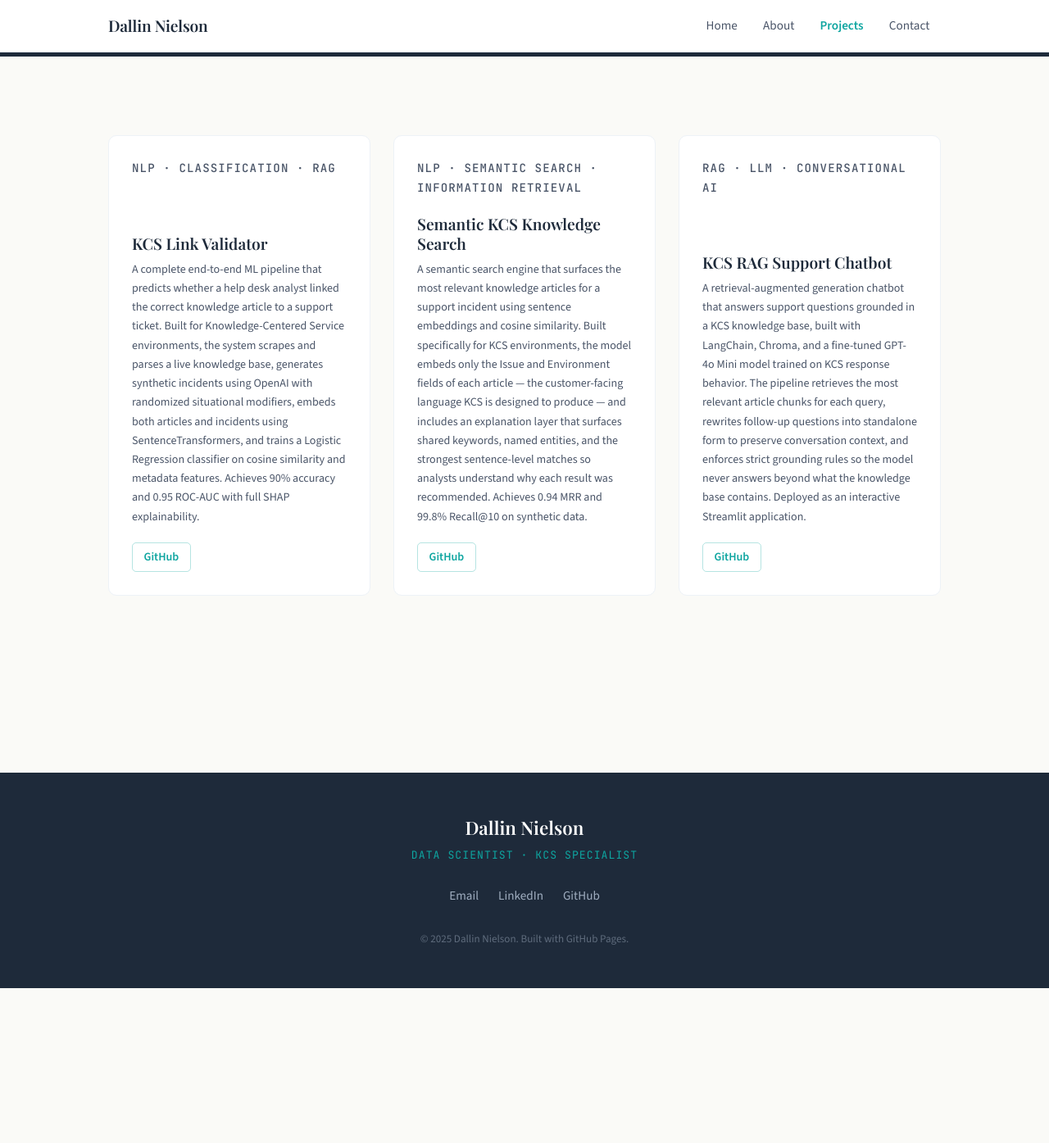
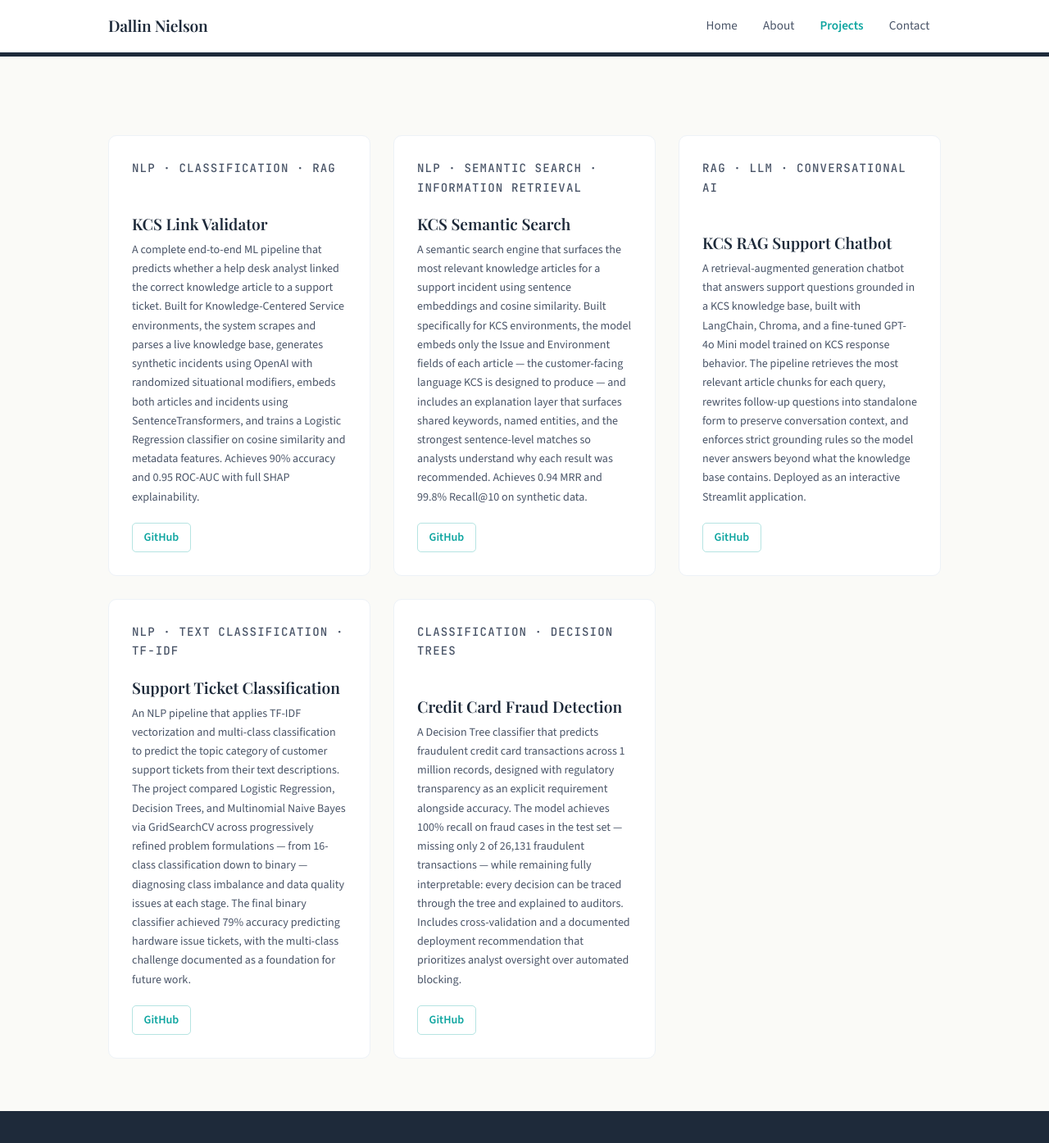
Before and after one commit to Daly-Llama/Daly-Llama.github.io, a Jekyll site: the page built from projects.md, in a window 1280 px wide and 1400 px high, scrolled down 194 px. Shown: the top 1395 px of the window at 82% size. Built offline with Jekyll 4.4.1, drawn with Linux system fonts in a browser that asks for light colours.

Commit message:
Update projects.md

```diff
--- a/projects.md
+++ b/projects.md
@@ -49,7 +49,7 @@ description: "Data science and machine learning projects by Dallin Nielson."
     <!-- PROJECT 2 -->
     <div class="project-card">
       <p class="project-label">NLP · Semantic Search · Information Retrieval</p>
-      <h3>Semantic KCS Knowledge Search</h3>
+      <h3>KCS Semantic Search</h3>
       <p>
         A semantic search engine that surfaces the most relevant knowledge articles
         for a support incident using sentence embeddings and cosine similarity.
@@ -84,7 +84,46 @@ description: "Data science and machine learning projects by Dallin Nielson."
       </div>
     </div>
 
-    <!-- PROJECT 4 — TEMPLATE: Duplicate this block to add more projects -->
+    <!-- Project 4 -->
+    <div class="project-card">
+      <p class="project-label">NLP · Text Classification · TF-IDF</p>
+      <h3>Support Ticket Classification</h3>
+      <p>
+        An NLP pipeline that applies TF-IDF vectorization and multi-class
+        classification to predict the topic category of customer support tickets
+        from their text descriptions. The project compared Logistic Regression,
+        Decision Trees, and Multinomial Naive Bayes via GridSearchCV across
+        progressively refined problem formulations — from 16-class classification
+        down to binary — diagnosing class imbalance and data quality issues at
+        each stage. The final binary classifier achieved 79% accuracy predicting
+        hardware issue tickets, with the multi-class challenge documented as a
+        foundation for future work.
+      </p>
+      <div class="project-links">
+        <a href="https://github.com/Daly-Llama/ticket_classifier" target="_blank" rel="noopener">GitHub</a>
+      </div>
+    </div>
+
+    <!-- Project 5 -->
+    <div class="project-card">
+      <p class="project-label">Classification · Decision Trees</p>
+      <h3>Credit Card Fraud Detection</h3>
+      <p>
+        A Decision Tree classifier that predicts fraudulent credit card transactions
+        across 1 million records, designed with regulatory transparency as an explicit
+        requirement alongside accuracy. The model achieves 100% recall on fraud cases
+        in the test set — missing only 2 of 26,131 fraudulent transactions — while
+        remaining fully interpretable: every decision can be traced through the tree
+        and explained to auditors. Includes cross-validation and a documented
+        deployment recommendation that prioritizes analyst oversight over automated
+        blocking.
+      </p>
+      <div class="project-links">
+        <a href="https://github.com/Daly-Llama/fraud_detection" target="_blank" rel="noopener">GitHub</a>
+      </div>
+    </div>
+
+    <!-- PROJECT # — TEMPLATE: Duplicate this block to add more projects -->
     <!--
     <div class="project-card">
       <p class="project-label">Your Category Here</p>
```
